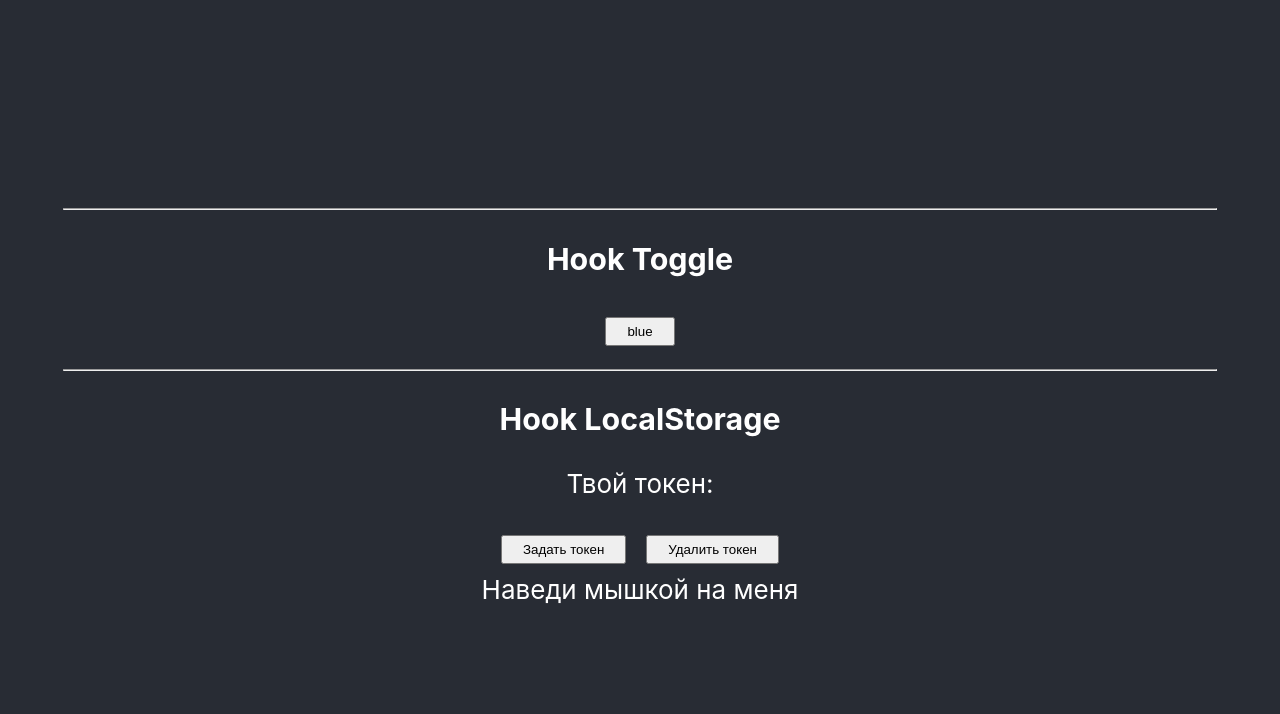
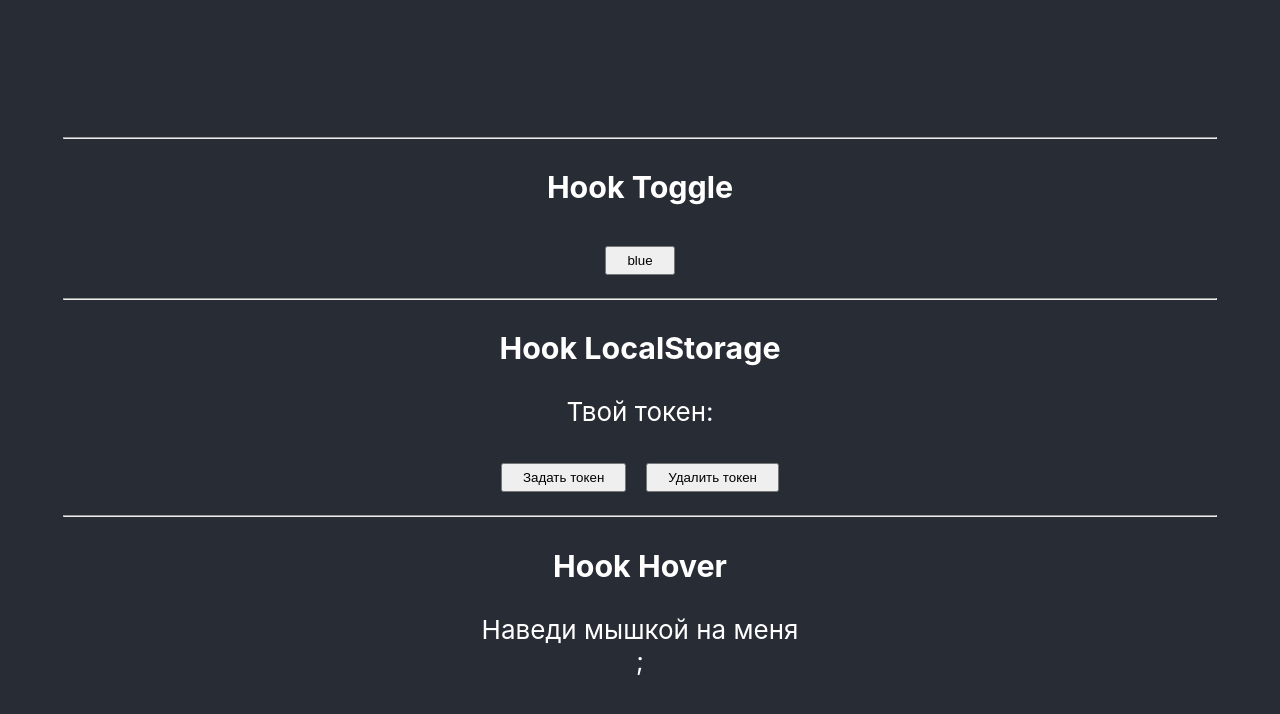
Before and after one commit to AntonKulagin/MFD, a React (Create React App) app in the folder react-course/: page / in a window 1280 px wide. Shown: the top 714 px of the page. Built offline with nearby package versions, Linux system fonts and the light colour scheme.

Commit message:
display corrected hook hover

```diff
--- a/react-course/src/components/hooksComponents/hookHoverComponent.jsx
+++ b/react-course/src/components/hooksComponents/hookHoverComponent.jsx
@@ -3,7 +3,13 @@ import { useHover } from '../../hooks/useHover';
 
 const HookHoverComponent = () => {
   const { hovered, ref } = useHover();
-  return <div ref={ref}>{hovered ? 'На меня навели мышку' : 'Наведи мышкой на меня'}</div>;
+  return (
+    <div>
+      <hr style={{ width: '90vw' }} />
+      <h3>Hook Hover</h3>
+      <div ref={ref}>{hovered ? 'На меня навели мышку' : 'Наведи мышкой на меня'}</div>;
+    </div>
+  );
 };
 
 export default HookHoverComponent;
```
